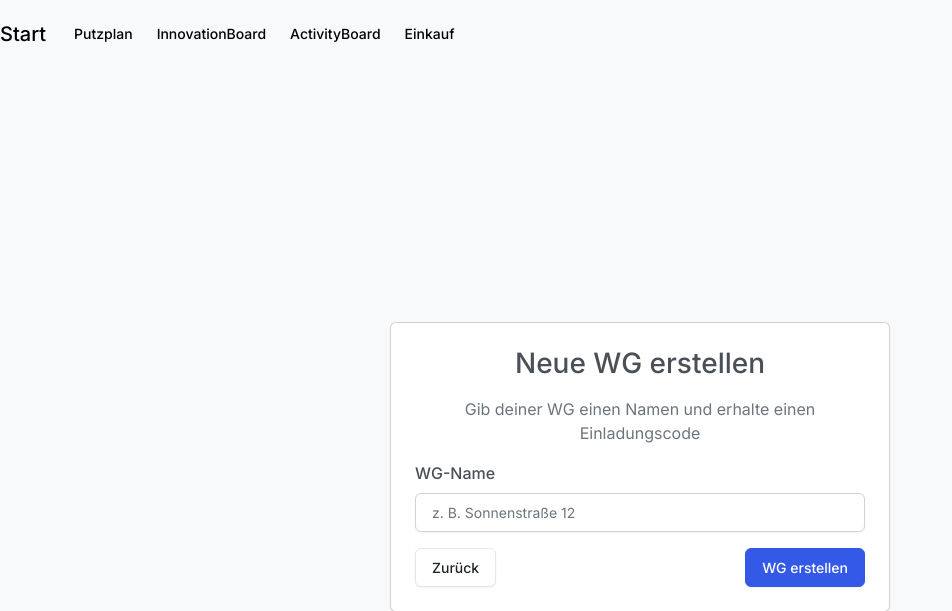
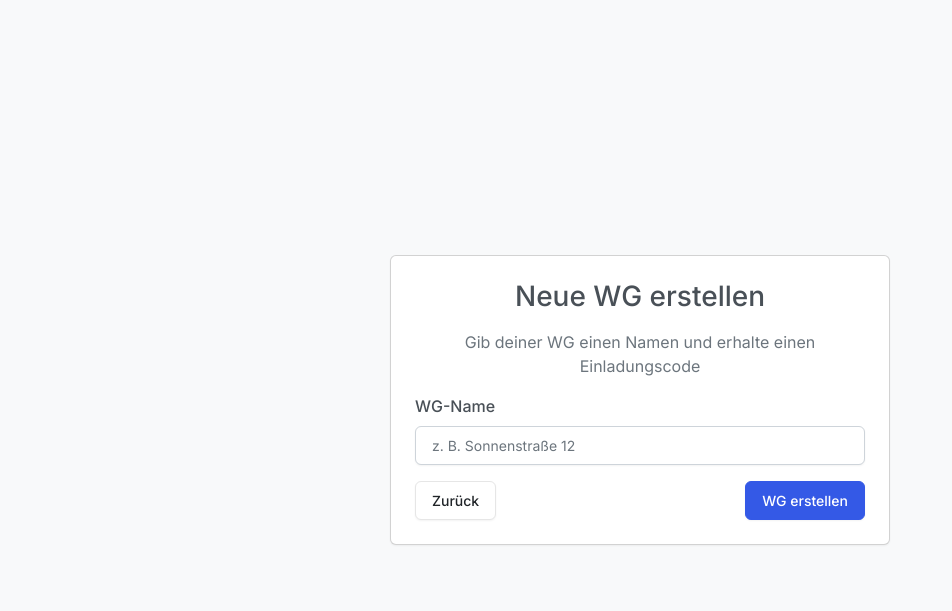
Before and after one commit to MxrsExe/HappyWG, a Flask app: page /welcome/create_wg/ in a window 1280 px wide. Shown: the top 611 px of the page, without its empty margins (0-952 px from the left). After the commit the page ends 545 px from the top, so only its background shows below. Run offline with Flask 3, Linux system fonts and the light colour scheme; the visitor is signed in with stand-in values (Sample User, id 1); some libraries are stand-ins or nearby versions.

```diff
--- a/templates/base.html
+++ b/templates/base.html
@@ -6,17 +6,10 @@
 
     <!-- Bootstrap -->
     <link rel="stylesheet" href="https://cdn.jsdelivr.net/npm/bootswatch@5.3.2/dist/zephyr/bootstrap.min.css">
+
 </head>
 <body class="bg-light">
 
-  <nav class="navbar navbar-expand-lg navbar-light bg-light">
-  <a class="navbar-brand" href="{{ url_for('dashboard') }}">Start</a>
-  <div class="navbar-nav">
-    <a class="nav-link" href="{{ url_for('putzplan') }}">Putzplan</a>
-    <a class="nav-link" href="{{ url_for('innovation_board') }}">InnovationBoard</a>
-    <a class="nav-link" href="{{ url_for('activity_board') }}">ActivityBoard</a>
-    <a class="nav-link" href="{{ url_for('einkaufsplan') }}">Einkauf</a>
-</nav>
 
 <div class="container">
 
--- a/templates/putzplan.html
+++ b/templates/putzplan.html
@@ -192,7 +192,6 @@
 
 </div>
 
-<p>Einträge geladen: {{ putzplan|length }}</p>
 
 
 {%endblock %}
```
